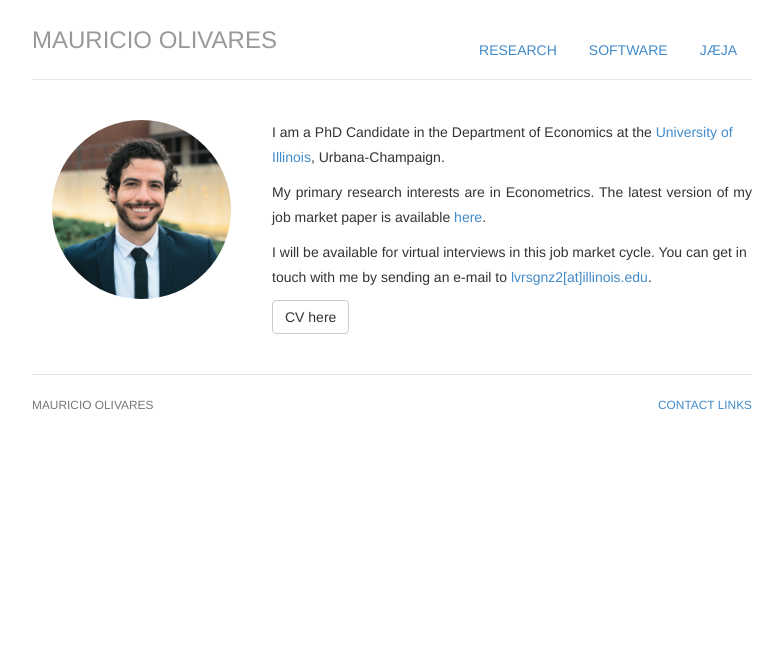
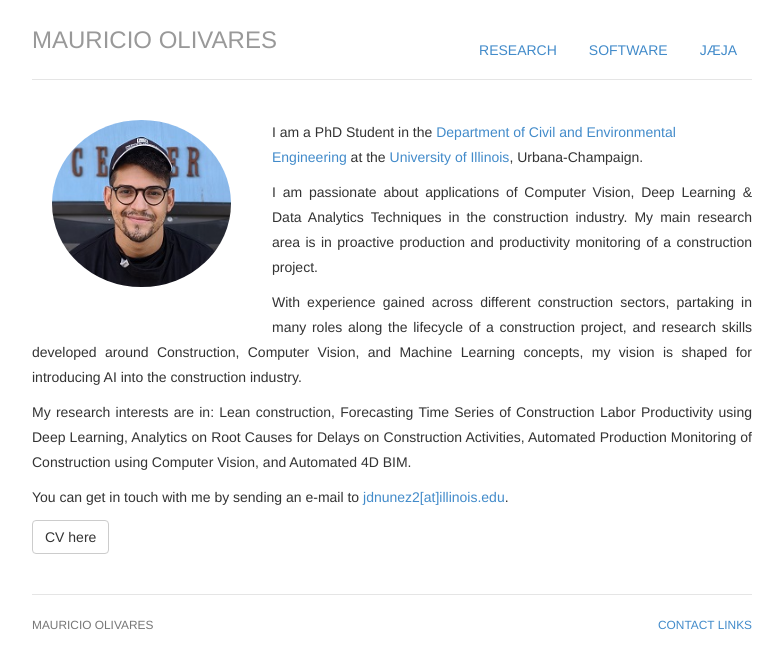
Before and after one commit to juandiegonm/juandiegonm.github.io, a Jekyll site: the page built from index.html, in a window 1280 px wide. Shown: the top 669 px of the page, without its empty margins (248-1031 px from the left). Built offline with Jekyll 4.4.1, drawn with Linux system fonts in a browser that asks for light colours.

Commit message:
Update index.html

```diff
--- a/index.html
+++ b/index.html
@@ -1,25 +1,25 @@
 ---
 layout: default
-title: Mauricio Olivares
+title: Juan Diego Nunez Morales
 cv: passive
 contact: passive
 notes: passive
-description: Mauricio Olivares is a PhD student in Economics at the University of Illinois. Currently based in Urbana, Illinois.
+description: Juan Diego Nunez Morales is a PhD student in Civil Engineering at the University of Illinois. Currently based in Urbana, Illinois.
 ---
 
 <!-- <div class="jumbotron"> -->
 <div class="row marketing">
 	<div class="col-sm-4">
-	<img  class="img-circle avatar" alt="Mauricio Olivares" src="img/mau_2020_50.jpg" align="left" , hspace="5px">
+	<img  class="img-circle avatar" alt="Juan Diego Nunez Morales" src="img/juandiegonm200x200_2.jpg" align="left" , hspace="5px">
 	</div>
 	<div>
-	<p> I am a PhD Candidate in the Department of Economics at the <a href="https://economics.illinois.edu/">University of Illinois</a></span>, <span itemprop="locality">Urbana-Champaign</span>.</p>
-	<p align="justify"> My primary research interests are in Econometrics. The latest version of my job market paper is available <a href="/files/JMP_MauricioOlivares.pdf" title="Download Paper as PDF"> here</a>.
-	<p> I will be available for virtual interviews in this job market cycle. You can get in touch with me by sending an e-mail to <a href="mailto:lvrsgnz2@illinois.edu">lvrsgnz2[at]illinois.edu</a>.
-	<p><a href="/files/Vitae_Nov2020.pdf" class="btn btn-default pull-left" title="Download CV as PDF">CV here</a>
+	<p> I am a PhD Student in the <a href="https://cee.illinois.edu/">Department of Civil and Environmental Engineering</a></span> at the <a href="https://grainger.illinois.edu/">University of Illinois</a></span>, <span itemprop="locality">Urbana-Champaign</span>.</p>
+	<p align="justify"> I am passionate about applications of Computer Vision, Deep Learning & Data Analytics Techniques in the construction industry. My main research area is in proactive production and productivity monitoring of a construction project.</p>
+        <p align="justify"> With experience gained across different construction sectors, partaking in many roles along the lifecycle of a construction project, and research skills developed around Construction, Computer Vision, and Machine Learning concepts, my vision is shaped for introducing AI into the construction industry.</p>
+	<p align="justify"> My research interests are in: Lean construction, Forecasting Time Series of Construction Labor Productivity using Deep Learning, Analytics on Root Causes for Delays on Construction Activities, Automated Production Monitoring of Construction using Computer Vision, and Automated 4D BIM.</p>
+
+	<p> You can get in touch with me by sending an e-mail to <a href="mailto:jdnunez2@illinois.edu">jdnunez2[at]illinois.edu</a>.
+	<p><a href="/files/juandiegonm_cv_dec2020.pdf" class="btn btn-default pull-left" title="Download CV as PDF">CV here</a>
 	</div>
 </div>
 <!-- </div> -->
-
-
-<!-- I am a PhD candidate in the Department of Economics at the University of Illinois at Urbana-Champaign. My primary research interests are in econometric theory, particularly in the theoretical and computational aspects of permutation tests. -->
```
